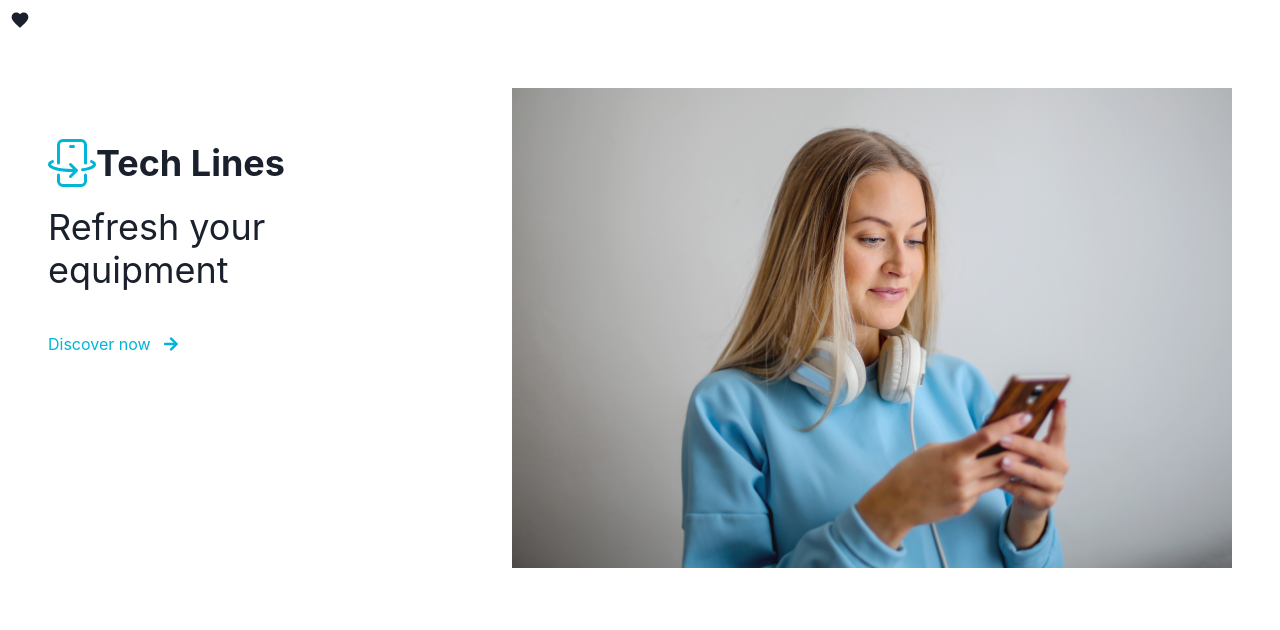
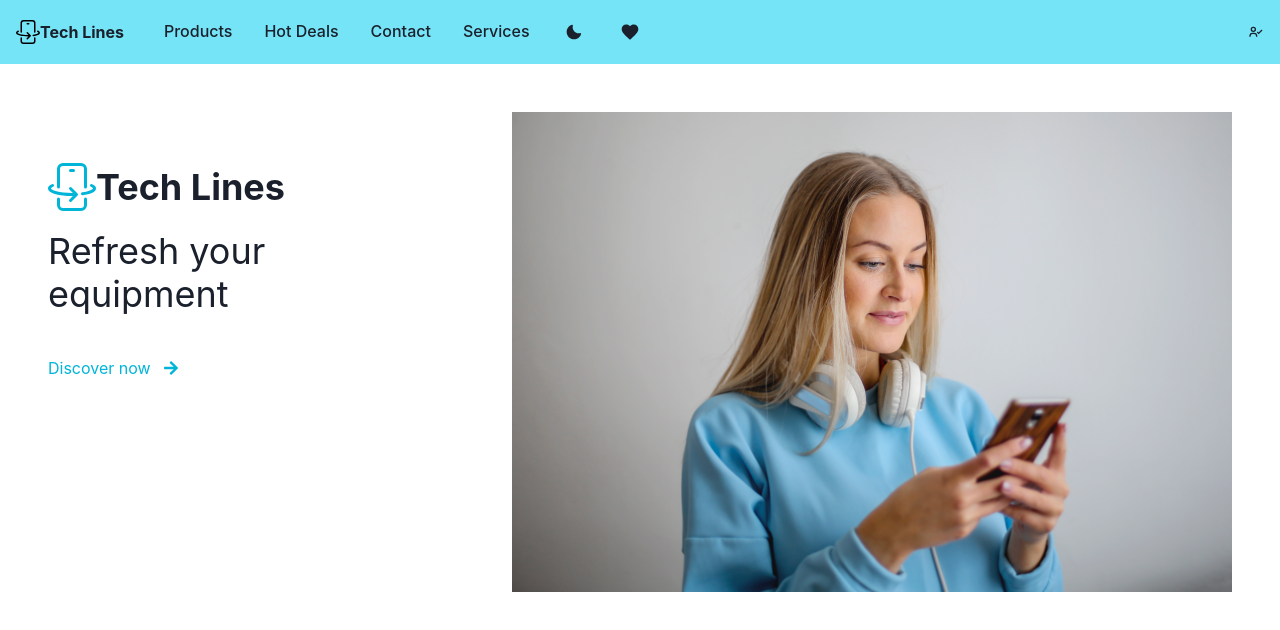
Before and after one commit to olekspyl/e-commerce-platform, a React (Create React App) app in the folder client/: page / in a window 1280 px wide. Shown: the top 630 px of the page. Built offline with nearby package versions, Linux system fonts and the light colour scheme.

Commit message:
finished header

```diff
--- a/client/package.json
+++ b/client/package.json
@@ -4,6 +4,7 @@
 	"private": true,
 	"proxy": "http://localhost:5000",
 	"dependencies": {
+		"@chakra-ui/icons": "^2.2.4",
 		"@chakra-ui/react": "^2.10.6",
 		"@chakra-ui/system": "^2.6.2",
 		"@craco/craco": "^7.1.0",
--- a/client/src/components/Header.jsx
+++ b/client/src/components/Header.jsx
@@ -1,15 +1,62 @@
 import React from 'react';
-import { IconButton } from '@chakra-ui/react';
+import {
+	IconButton,
+	Box,
+	Flex,
+	HStack,
+	Icon,
+	Stack,
+	Text,
+	useColorModeValue as mode,
+	useDisclosure,
+} from '@chakra-ui/react';
+import { useEffect } from 'react';
 import { MdOutlineFavorite, MdOutlineFavoriteBorder } from 'react-icons/md';
+import { BsPhoneFlip } from 'react-icons/bs';
+import { Link as ReactLink } from 'react-router-dom';
 import { useDispatch, useSelector } from 'react-redux';
+import NavLink from './NavLink';
+import ColorModeToggle from './ColorModeToggle.jsx';
+import { BiUserCheck } from 'react-icons/bi';
 import { toggleFavorites } from '../redux/actions/productActions';
+import { HamburgerIcon, CloseIcon } from '@chakra-ui/icons';
+
+const Links = [
+	{ name: 'Products', route: '/products' },
+	{ name: 'Hot Deals', route: '/hot-deals' },
+	{ name: 'Contact', route: '/contact' },
+	{ name: 'Services', route: '/services' },
+];
 
 const Header = () => {
+	const { isOpen, onOpen, onClose } = useDisclosure();
 	const dispatch = useDispatch();
 	const { favoritesToggled } = useSelector((state) => state.product);
 
+	useEffect(() => {}, [favoritesToggled, dispatch]);
 	return (
-		<>
+		<Box bg={mode('cyan.300', 'gray.900')} px='4'>
+			<Flex h='16' alignItems='center' justifyContent='space-between'>
+				<Flex display={{ base: 'flex', md: 'none' }} alignItems='center'>
+					<IconButton
+						bg='parent'
+						size='md'
+						icon={isOpen ? <CloseIcon /> : <HamburgerIcon />}
+						onClick={isOpen ? onClose : onOpen}
+					/>
+				</Flex>
+				<HStack spacing='8' alignItems='center'>
+					<Box alignItems='center' display='flex' as={ReactLink} to='/'>
+						<Icon as={BsPhoneFlip} h='6' w='6' color={mode('black', 'yellow.200')} />
+						<Text as='b'>Tech Lines</Text>
+					</Box>
+					<HStack as='nav' spacing='4' display={{ base: 'none', md: 'flex' }}>
+						{Links.map((link) => (
+							<NavLink key={link.name} route={link.route}>
+								<Text fontWeight='medium'>{link.name}</Text>
+							</NavLink>
+						))}
+						<ColorModeToggle />
 						{favoritesToggled ? (
 							<IconButton variant='ghost' onClick={() => dispatch(toggleFavorites(false))}>
 								<MdOutlineFavorite size='20px' />
@@ -19,7 +66,36 @@
 								<MdOutlineFavoriteBorder size='20px' />
 							</IconButton>
 						)}
-		</>
+					</HStack>
+				</HStack>
+				<Flex alignItems='center'>
+					<BiUserCheck />
+				</Flex>
+			</Flex>
+			<Box display='flex'>
+				{isOpen && (
+					<Box pb='4' display={{ md: 'none' }}>
+						<Stack as='nav' spacing='4'>
+							{Links.map((link) => (
+								<NavLink key={link.name} route={link.route}>
+									<Text fontWeight='medium'>{link.name}</Text>
+								</NavLink>
+							))}
+						</Stack>
+						{favoritesToggled ? (
+							<IconButton variant='ghost' onClick={() => dispatch(toggleFavorites(false))}>
+								<MdOutlineFavorite size='20px' />
+							</IconButton>
+						) : (
+							<IconButton variant='ghost' onClick={() => dispatch(toggleFavorites(true))}>
+								<MdOutlineFavoriteBorder size='20px' />
+							</IconButton>
+						)}
+						<ColorModeToggle />
+					</Box>
+				)}
+			</Box>
+		</Box>
 	);
 };
 
```
Also changed, not shown: client/src/components/ColorModeToggle.jsx (renamed from client/src/components/ColorMode.jsx), 1 other file (tests, documents, lock files or other folders). Lines whose indentation alone changed are shown as unchanged.
